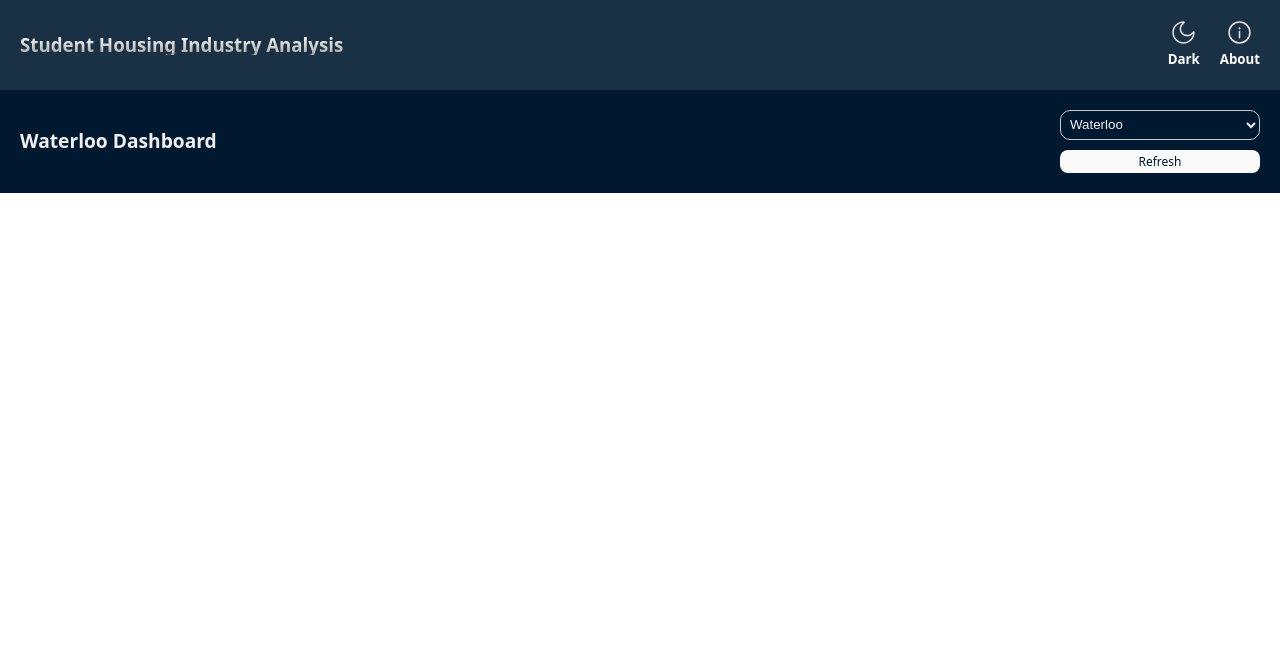
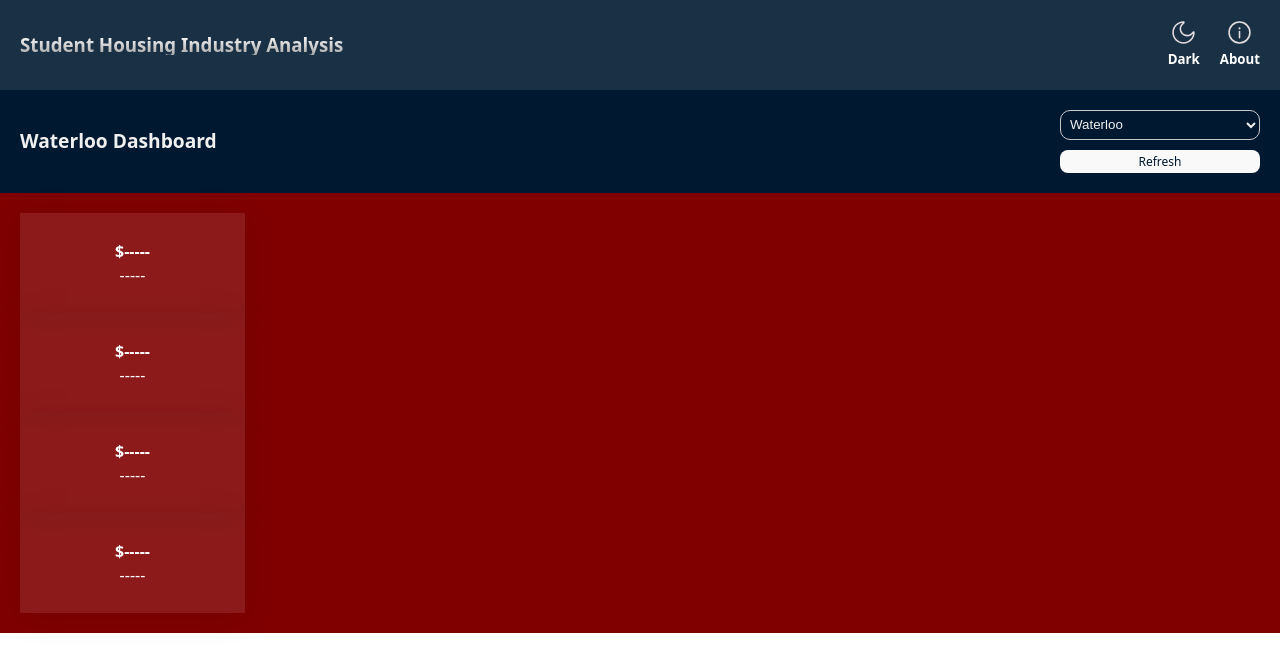
Before and after one commit to devangmalhotra/student-housing-industry-analysis, a React (Vite) app: page / in a window 1280 px wide. Shown: the top 672 px of the page. Built offline with nearby package versions, Linux system fonts and the light colour scheme.

Commit message:
added stat widgets

```diff
--- a/src/App.css
+++ b/src/App.css
@@ -155,6 +155,36 @@ h4 {
   padding: 0;
 }
 
+#home-main #home-main-content {
+  padding: 20px;
+  background-color: maroon;
+}
+
+#home-main .stat-container {
+  background: rgba(255, 255, 255, 0.1);
+  box-shadow: 0 4px 30px rgba(0, 0, 0, 0.1);
+  width: 225px;
+  height: 100px;
+  display: flex;
+  flex-direction: column;
+  justify-content: center;
+  align-items: center;
+}
+
+#home-main .stat-container h4 {
+  color: white;
+}
+
+#home-main .stat-container p {
+  color: white;
+  margin: 0;
+  font-weight: 300;
+}
+
+#home-main #home-main-content {
+  display: grid;
+}
+
 @media screen and (max-width: 470px) {
   #navbar #hamburger {
     display: flex;
--- a/src/Home.jsx
+++ b/src/Home.jsx
@@ -54,8 +54,21 @@ function Home() {
             </form>
         </div>
         <section id='home-main-content'>
-            <div className='stat' id='avg-rent-stat-container'>
-
+            <div className='stat-container'>
+                <h4>$-----</h4>
+                <p>-----</p>
+            </div>
+            <div className='stat-container'>
+                <h4>$-----</h4>
+                <p>-----</p>
+            </div>
+            <div className='stat-container'>
+                <h4>$-----</h4>
+                <p>-----</p>
+            </div>
+            <div className='stat-container'>
+                <h4>$-----</h4>
+                <p>-----</p>
             </div>
         </section>
     </div>
```
